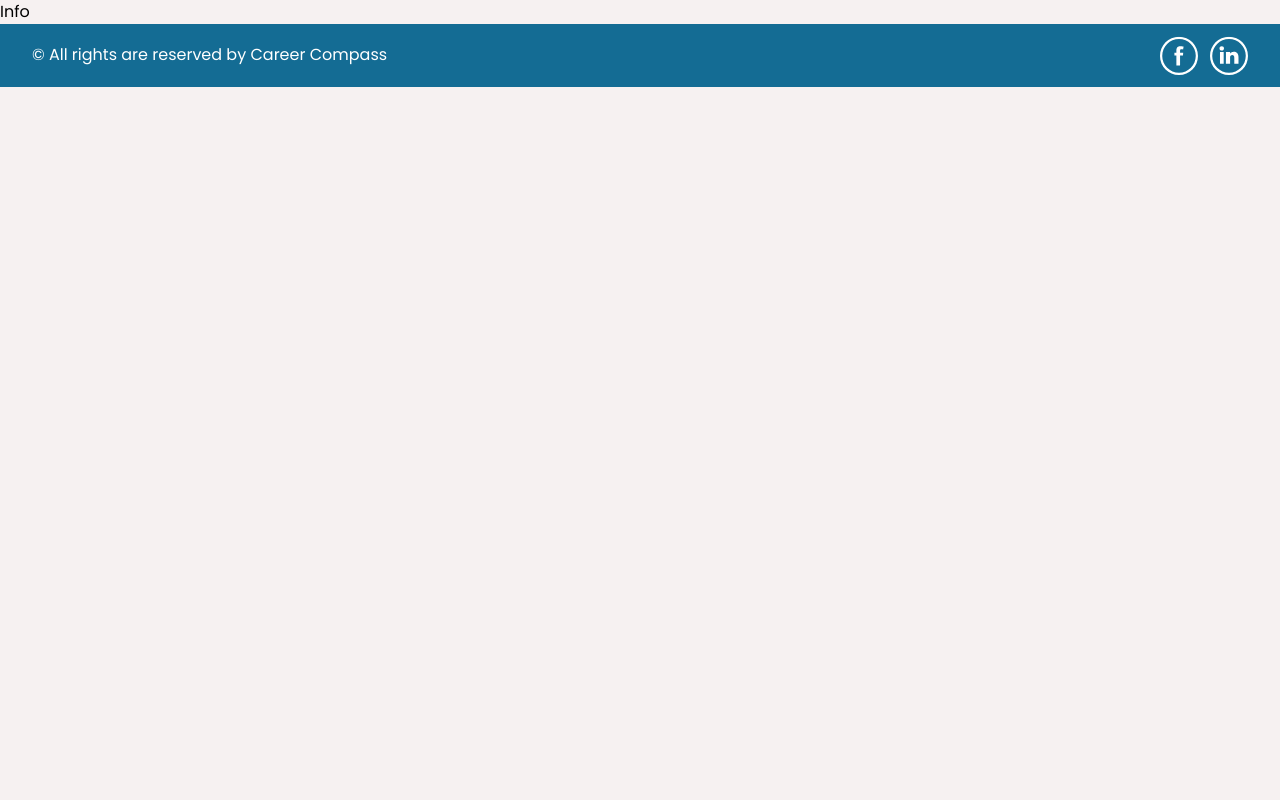
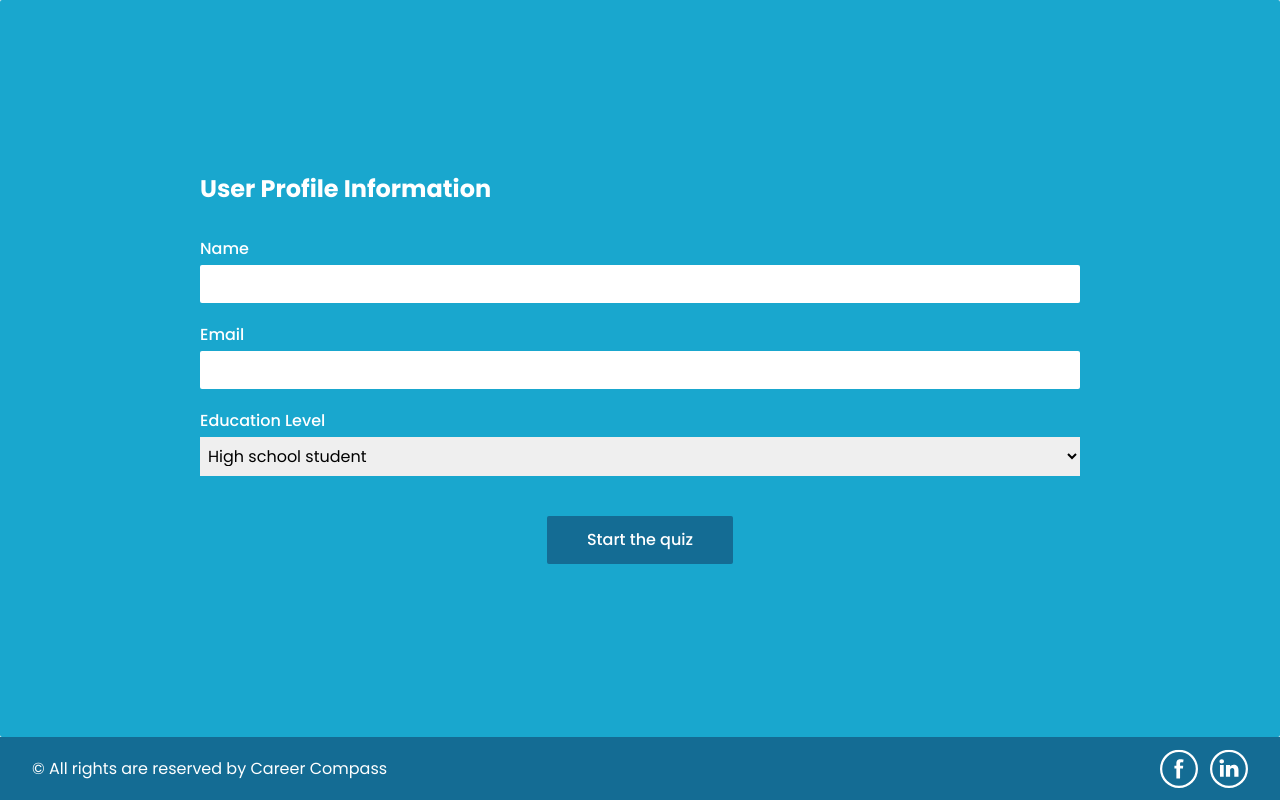
Before and after one commit to Dinamow/Career_Compass, a React (Vite) app in the folder front_end/careerfront/: page /info in a window 1280 px wide. Built offline with nearby package versions, Linux system fonts and the light colour scheme; the HTML template or start-up script is replaced by a standard one.

Commit message:
Create Info page

```diff
--- a/front_end/careerfront/src/App.jsx
+++ b/front_end/careerfront/src/App.jsx
@@ -5,6 +5,7 @@ import LandingPage from "./pages/LandingPage";
 import Team from "./pages/Team";
 import Info from "./pages/Info";
 import Result from "./pages/Result";
+import Quiz from "./pages/Quiz";
 
 function App() {
   return (
@@ -16,7 +17,7 @@ function App() {
       </Route>
       <Route element={<QuizLayOut />}>
         <Route path="/info" element={<Info />} />
-        <Route path="/quiz" element={<Info />} />
+        <Route path="/quiz" element={<Quiz />} />
       </Route>
     </Routes>
   );
--- a/front_end/careerfront/src/components/Footer.jsx
+++ b/front_end/careerfront/src/components/Footer.jsx
@@ -3,8 +3,10 @@ import linkedIn from "../assets/linkF.svg";
 
 const Footer = () => {
   return (
-    <footer className="py-3 flex justify-between bg-second items-center px-8">
-      <p className="text-white">© All rights are reserved by Career Compass</p>
+    <footer className="py-3 flex justify-between bg-second items-center px-8 max-md:flex-col max-md:gap-2 max-md:pt-5">
+      <p className="text-white text-center">
+        © All rights are reserved by Career Compass
+      </p>
       <div className="flex gap-3  justify-center items-center">
         <a
           href="https://web.facebook.com/"
--- a/front_end/careerfront/src/components/Member.jsx
+++ b/front_end/careerfront/src/components/Member.jsx
@@ -17,7 +17,7 @@ const Member = ({
       <div className="px-5 pt-3 pb-2 flex flex-col gap-[4px]">
         <h4 className="text-second font-bold">{name}</h4>
         <h4 className="text-prime font-medium">{title}</h4>
-        <p className="text-second">{text}</p>
+        <p className="text-second text-justify">{text}</p>
       </div>
       <div className="flex justify-between items-center px-5 pb-3 pt-[7px]">
         <div className="flex gap-1">
--- a/front_end/careerfront/src/index.css
+++ b/front_end/careerfront/src/index.css
@@ -29,3 +29,11 @@
 .header {
   @apply text-prime font-bold text-2xl;
 }
+
+.label {
+  @apply text-white flex flex-col font-medium gap-1;
+}
+
+.input {
+  @apply text-black font-normal focus:border-0 focus:outline-none px-3 py-[7px] rounded-sm;
+}
--- a/front_end/careerfront/src/pages/Info.jsx
+++ b/front_end/careerfront/src/pages/Info.jsx
@@ -1,5 +1,75 @@
+import { useStore } from "../store/store";
+import { useNavigate } from "react-router-dom";
+
 const Info = () => {
-  return <div>Info</div>;
+  const setForm = useStore((store) => store.setForm);
+  const informaiotion = useStore((store) => store.information);
+  const navigate = useNavigate();
+
+  function Change(e) {
+    setForm(e.target.name, e.target.value);
+  }
+
+  function submit(e) {
+    e.preventDefault();
+    navigate("/quiz");
+  }
+
+  return (
+    <main className="layOutStyle flex justify-center ">
+      <section className="bg-prime w-full py-5 px-[200px]  max-semiDesctop:px-[80px] max-md:px-[20px] justify-center      rounded-sm flex flex-col">
+        <h1 className="text-white font-bold text-2xl mb-8">
+          User Profile Information
+        </h1>
+        <form onSubmit={submit} className="flex flex-col">
+          <label htmlFor="name" className="label">
+            Name
+            <input
+              type="text"
+              name="name"
+              id="name"
+              value={informaiotion.name}
+              onChange={Change}
+              required
+              className="input mb-5"
+            />
+          </label>
+          <label htmlFor="email" className="label">
+            Email
+            <input
+              type="email"
+              name="email"
+              id="email"
+              value={informaiotion.email}
+              onChange={Change}
+              required
+              className="input mb-5"
+            />
+          </label>
+          <label htmlFor="education" className="label pb-1">
+            Education Level
+          </label>
+          <select
+            name="quize_type"
+            id="quize_type"
+            value={informaiotion["quize_type"]}
+            onChange={Change}
+            required
+            className="focus:border-0 focus:outline-none cursor-pointer py-[7px] px-1"
+          >
+            <option value="High school">High school student</option>
+            <option value="graduate">Graduate</option>
+          </select>
+          <button
+            type="submit"
+            className="mt-10 text-white bg-second font-medium px-10 py-3 rounded-sm self-center hover:opacity-90"
+          >
+            Start the quiz
+          </button>
+        </form>
+      </section>
+    </main>
+  );
 };
 
 export default Info;
--- a/front_end/careerfront/src/pages/LandingPage.jsx
+++ b/front_end/careerfront/src/pages/LandingPage.jsx
@@ -36,7 +36,7 @@ const LandingPage = () => {
         { number: `${res.data["linguistic"].toFixed(2)}%`, name: "Linguistic" },
         { number: `${res.data["musical"].toFixed(2)}%`, name: "Musical" },
         {
-          number: `${res.data["naturalistic"].toFixed(2)}%`,
+          number: `${res.data["naturalistic"].toFixed(2)}%`, // edit naturalistic to naturalist
           name: "Naturalist",
         },
         {
--- a/front_end/careerfront/src/pages/Quiz.jsx
+++ b/front_end/careerfront/src/pages/Quiz.jsx
@@ -1,5 +1,5 @@
 const Quiz = () => {
-  return <div>Quiz</div>;
+  return <main className="layOutStyle">Quiz</main>;
 };
 
 export default Quiz;
--- a/front_end/careerfront/src/pages/Team.jsx
+++ b/front_end/careerfront/src/pages/Team.jsx
@@ -4,7 +4,7 @@ const Team = () => {
   return (
     <main className="layOutStyle flex flex-col justify-center items-center gap-5 my-6">
       <h1 className="text-prime font-bold text-2xl">Team Members</h1>
-      <section className="grid grid-cols-2 px-20 gap-5">
+      <section className="grid grid-cols-2 px-20 gap-5 max-lg:grid-cols-1 max-lg:px-8 max-sm:px-3">
         <Member
           name="Ahmed Mohammed"
           title="Front-end developer"
--- /dev/null
+++ b/front_end/careerfront/src/store/store.jsx
@@ -0,0 +1,22 @@
+import { create } from "zustand";
+
+const store = (set) => ({
+  information: {
+    name: "",
+    email: "",
+    quize_type: "High school",
+    linguistic: 0,
+    logical_mathematical: 0,
+    bodily_kinesthetic: 0,
+    spatial_visual: 0,
+    interpersonal: 0,
+    intrapersonal: 0,
+    naturalistic: 0, // edit to naturalist
+  },
+  setForm: (form, formData) =>
+    set((data) => ({
+      information: { ...data.information, [form]: formData },
+    })),
+});
+
+export const useStore = create(store);
```
